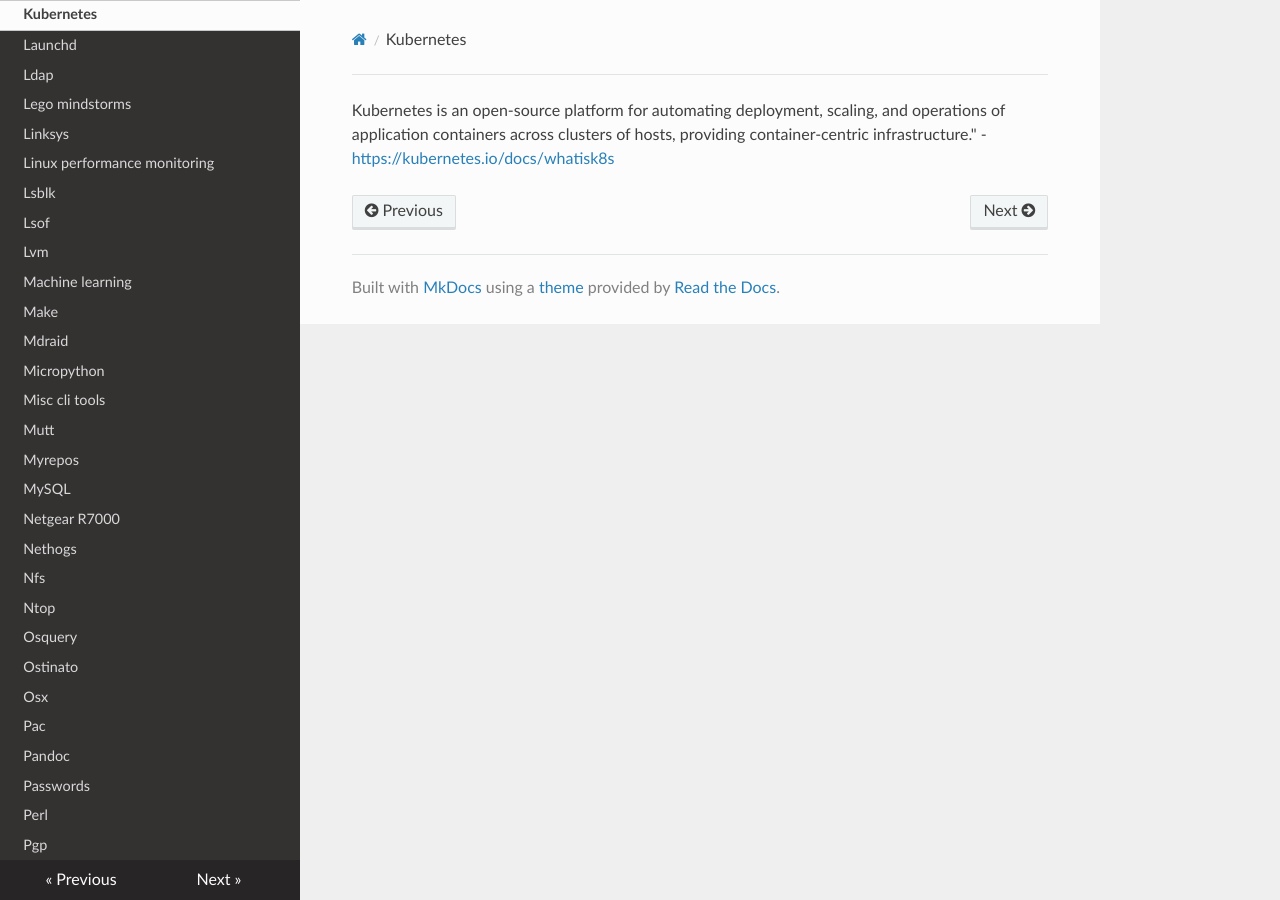
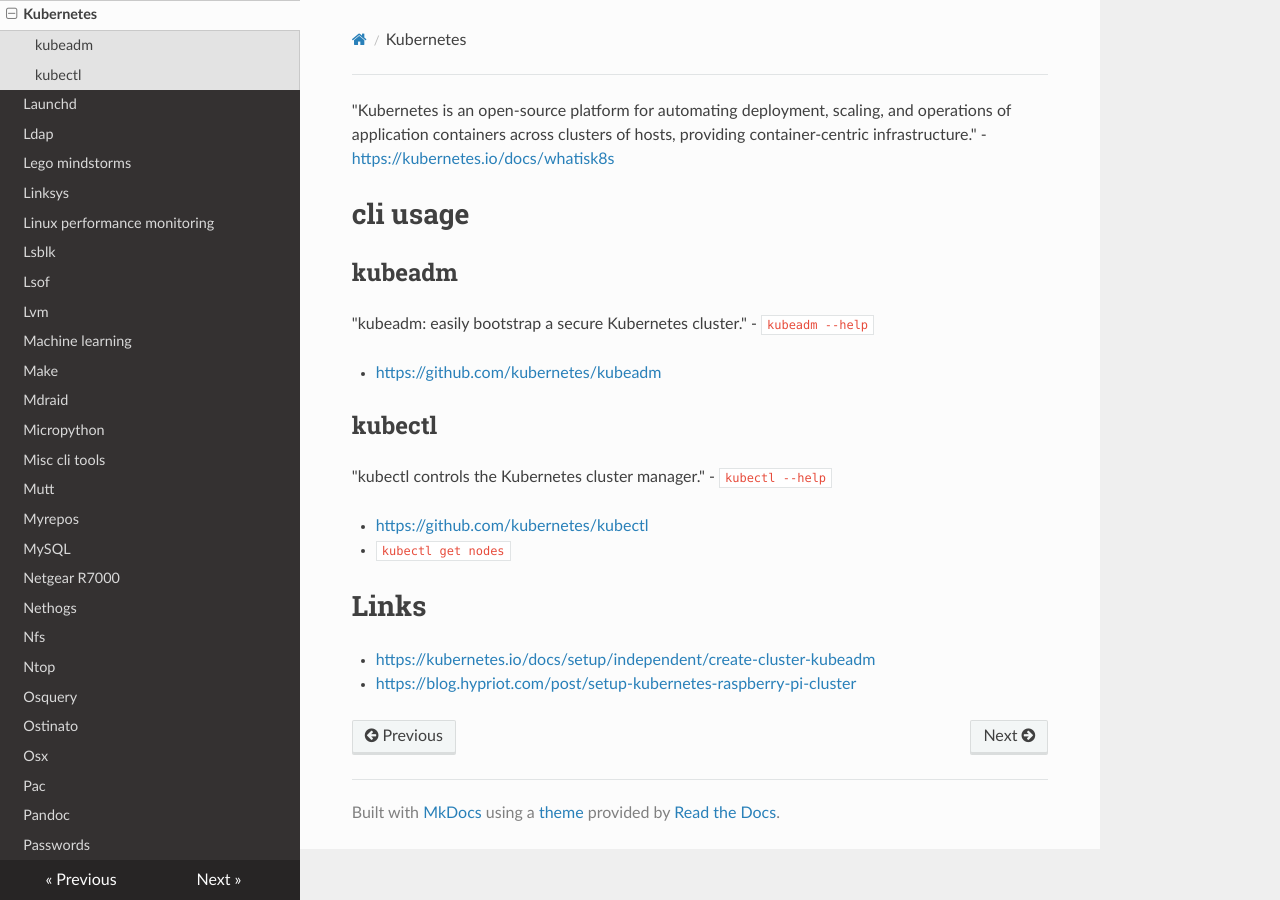
Before and after one commit to lando-cal/tech-notes, an MkDocs documentation site: the page built from docs/kubernetes.md, in a window 1280 px wide. Built offline with MkDocs 1.6.1, drawn with Linux system fonts in a browser that asks for light colours; nearby versions of some CDN libraries.

Commit message:
Add more notes

```diff
--- a/docs/kubernetes.md
+++ b/docs/kubernetes.md
@@ -1 +1,22 @@
-Kubernetes is an open-source platform for automating deployment, scaling, and operations of application containers across clusters of hosts, providing container-centric infrastructure." - <https://kubernetes.io/docs/whatisk8s>
+"Kubernetes is an open-source platform for automating deployment, scaling, and operations of application containers across clusters of hosts, providing container-centric infrastructure." - <https://kubernetes.io/docs/whatisk8s>
+
+# cli usage
+
+## kubeadm
+
+"kubeadm: easily bootstrap a secure Kubernetes cluster." - `kubeadm --help`
+
+- <https://github.com/kubernetes/kubeadm>
+
+## kubectl
+
+"kubectl controls the Kubernetes cluster manager." - `kubectl --help`
+
+- <https://github.com/kubernetes/kubectl>
+
+- `kubectl get nodes`
+
+# Links
+
+- <https://kubernetes.io/docs/setup/independent/create-cluster-kubeadm>
+- <https://blog.hypriot.com/post/setup-kubernetes-raspberry-pi-cluster>
```
